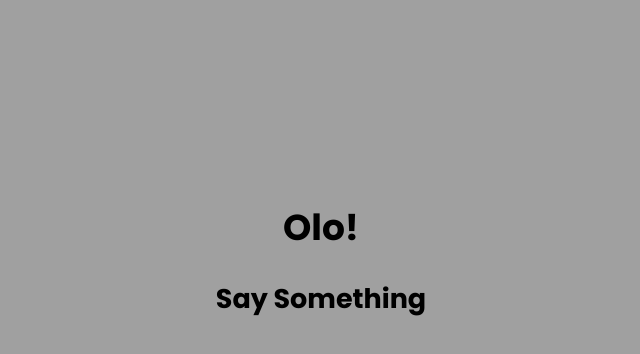
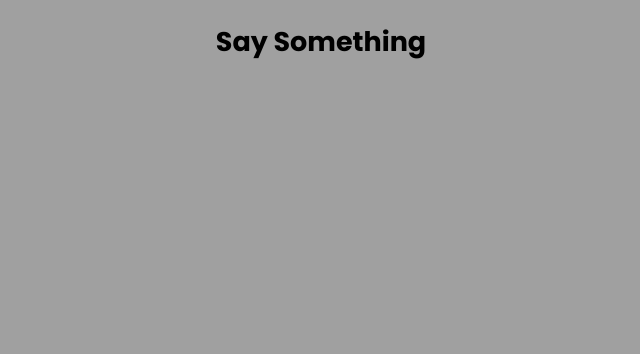
Before and after one commit to Stamich47/speech-app, a plain HTML site: page index.html in a window 1280 px wide. Shown: the whole page, without its empty margins (319-959 px from the left). Drawn offline with Linux system fonts and the light colour scheme.

Commit message:
Edit page layout

```diff
--- a/index.html
+++ b/index.html
@@ -9,7 +9,6 @@
     <link rel="stylesheet" href="style.css" />
   </head>
   <body>
-    <h1>Olo!</h1>
     <h2>Say Something</h2>
     <h3>
       <span class="speech-text"></span><span class="speech-output"></span>
```
